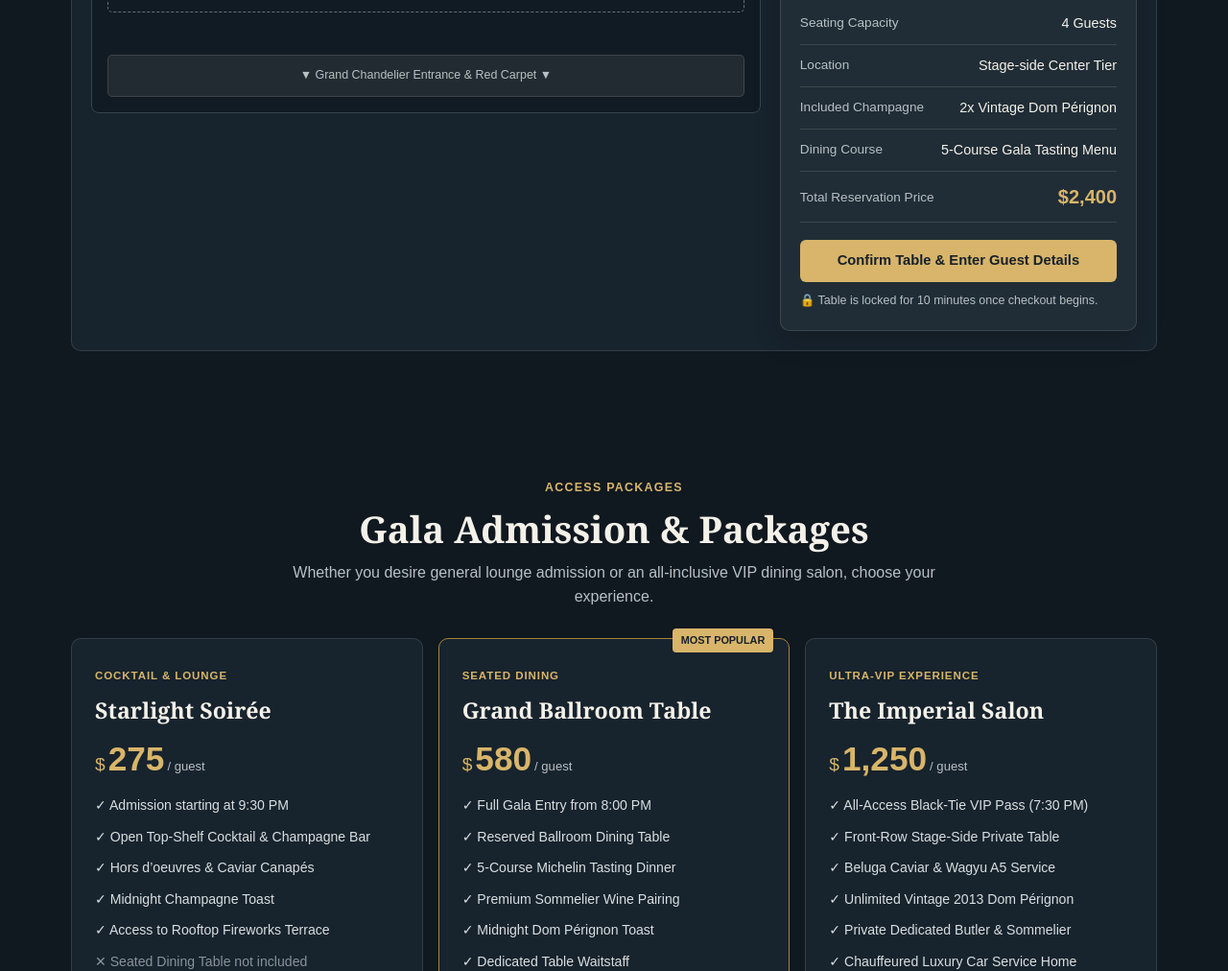
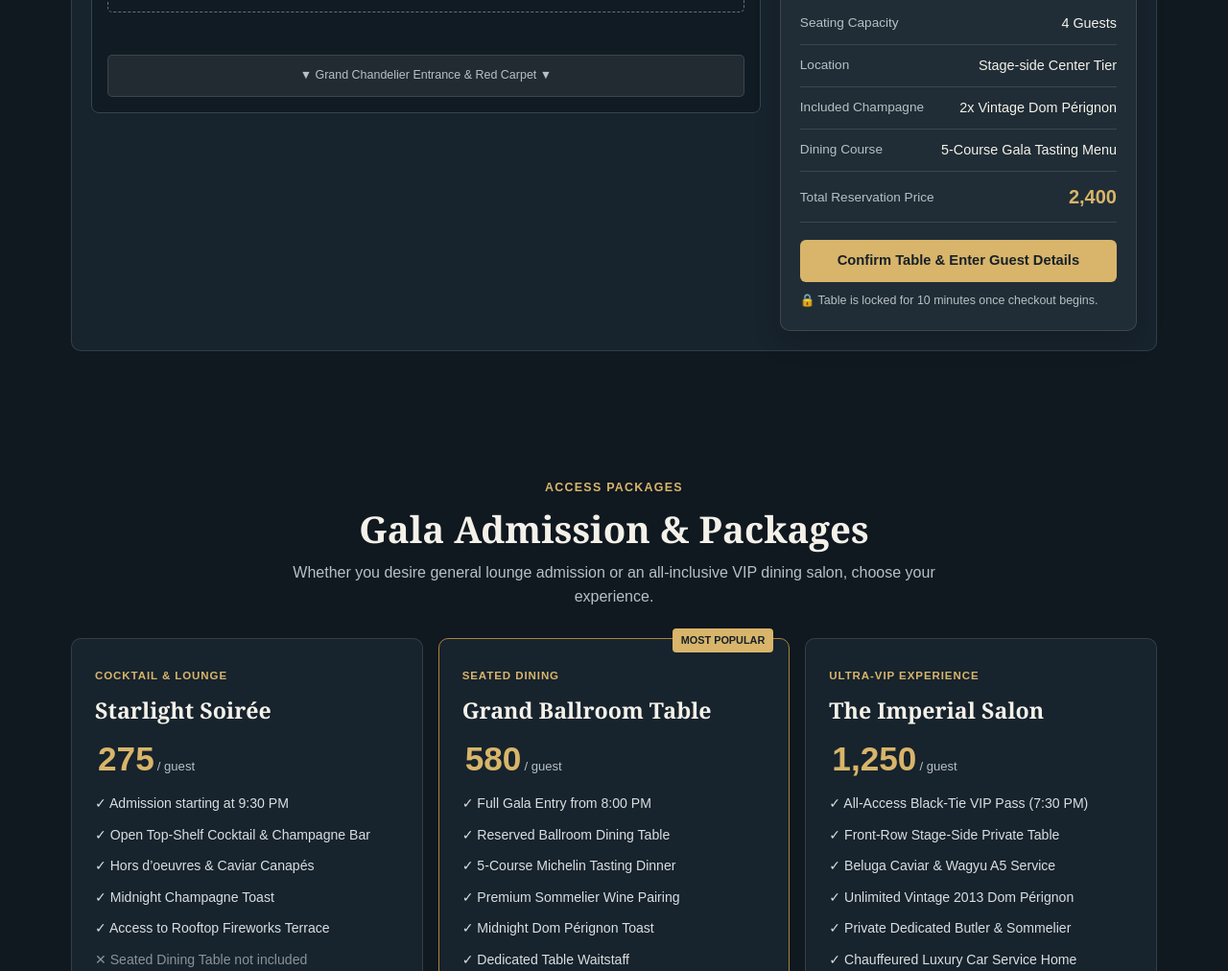
Before and after one commit to Tashmeet-cse/luxury-Gala-Ticket-Dining-Table-Reservation-platform, a website: page index.html in a window 1280 px wide. Shown: the part 1529-2541 px from the top of the page at 96% size. Drawn offline with Linux system fonts and the light colour scheme; no server answers.

Commit message:
Remove dollar signs from price displays

```diff
--- a/index.html
+++ b/index.html
@@ -203,7 +203,7 @@
                 </div>
                 <div class="detail-row price-row">
                   <span class="detail-label">Total Reservation Price</span>
-                  <span class="detail-price" id="card-table-price">$2,400</span>
+                  <span class="detail-price" id="card-table-price">2,400</span>
                 </div>
               </div>
 
@@ -236,7 +236,7 @@
             <span class="tier-type">COCKTAIL & LOUNGE</span>
             <h3 class="tier-name">Starlight Soirée</h3>
             <div class="tier-price">
-              <span class="currency">$</span>
+              <span class="currency"></span>
               <span class="amount">275</span>
               <span class="period">/ guest</span>
             </div>
@@ -261,7 +261,7 @@
             <span class="tier-type">SEATED DINING</span>
             <h3 class="tier-name">Grand Ballroom Table</h3>
             <div class="tier-price">
-              <span class="currency">$</span>
+              <span class="currency"></span>
               <span class="amount">580</span>
               <span class="period">/ guest</span>
             </div>
@@ -285,7 +285,7 @@
             <span class="tier-type">ULTRA-VIP EXPERIENCE</span>
             <h3 class="tier-name">The Imperial Salon</h3>
             <div class="tier-price">
-              <span class="currency">$</span>
+              <span class="currency"></span>
               <span class="amount">1,250</span>
               <span class="period">/ guest</span>
             </div>
@@ -424,7 +424,7 @@
           <div class="summary-divider"></div>
           <div class="summary-line total-line">
             <span class="summary-label">Total Amount:</span>
-            <span class="summary-value price-highlight" id="summary-total-price">$2,320.00</span>
+            <span class="summary-value price-highlight" id="summary-total-price">2,320.00</span>
           </div>
         </div>
 
```
